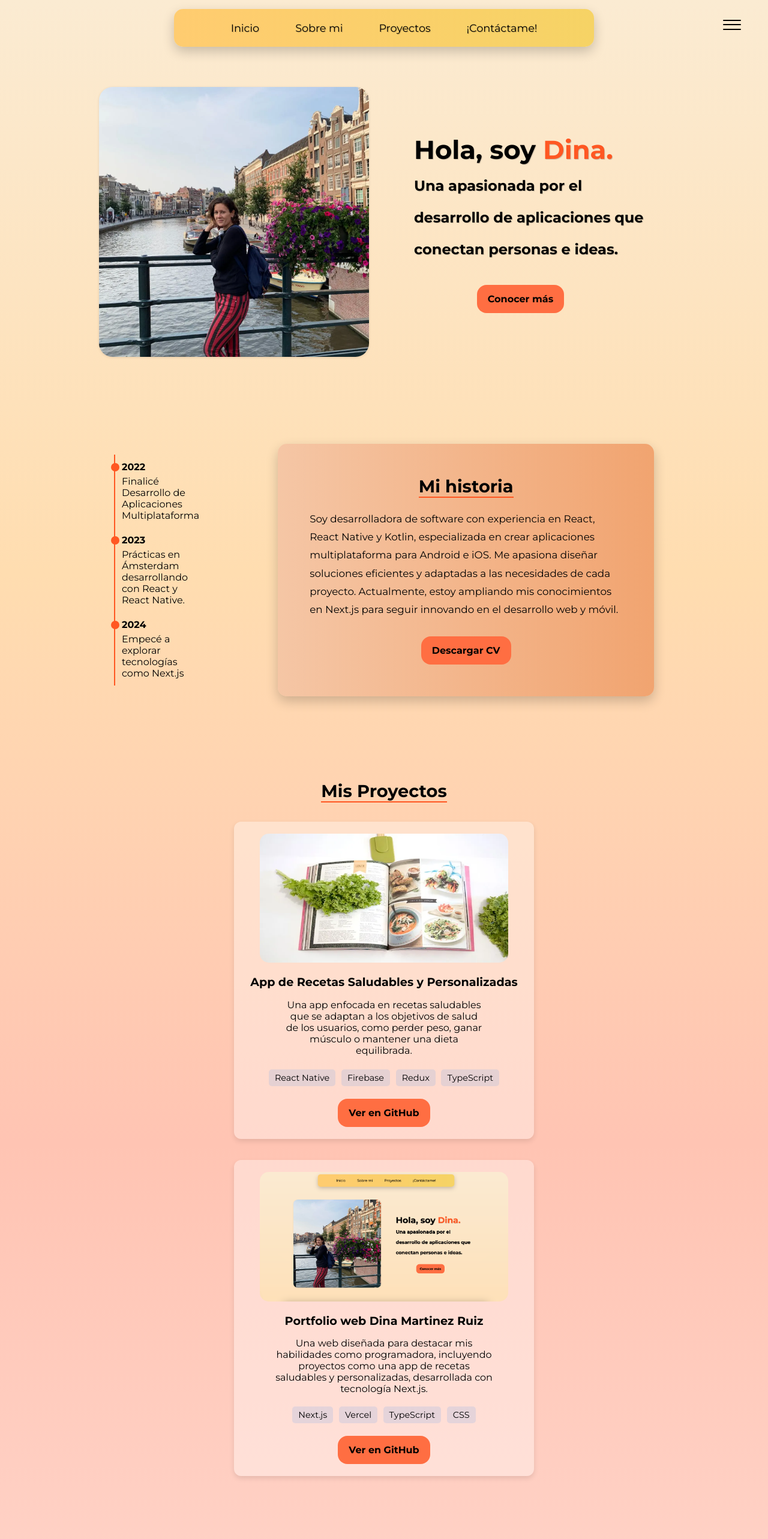
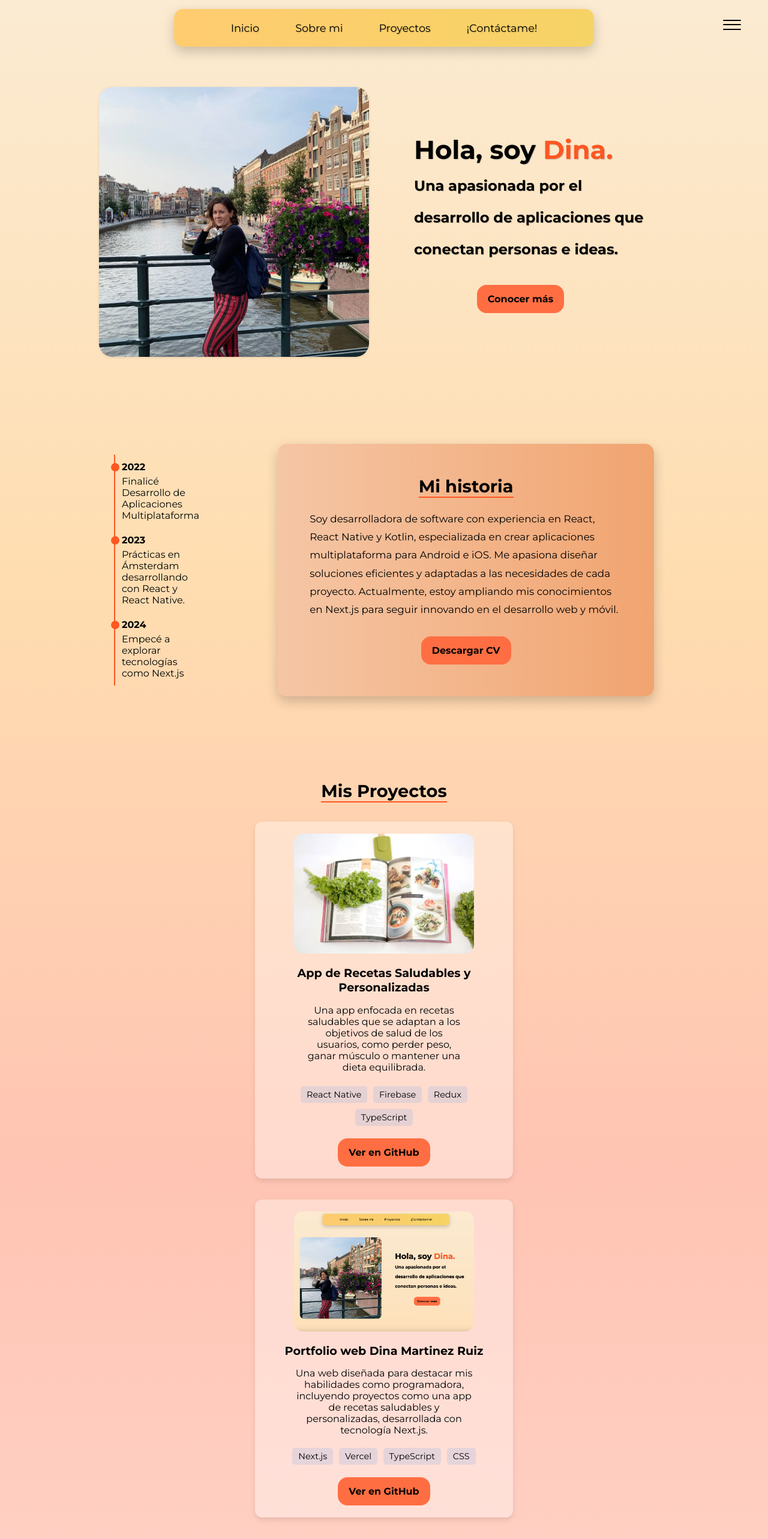
Before and after one commit to LavryDam/my-portfolio-web, a Next.js app: page / in a window 1280 px wide. Shown: the top 2566 px of the page at 60% size. Built offline with nearby package versions, Linux system fonts and the light colour scheme.

Commit message:
fix:global and project page

```diff
--- a/app/globals.css
+++ b/app/globals.css
@@ -134,14 +134,19 @@ body {
     }
 
     .overlay-text {
-        font-size: 1.5rem;
-        padding: 10px 20px;
+        font-size: 1.3rem;
+        padding: 10px 32px;
         margin-top: 20px;
+    }
+
+    .small-text {
+        font-size: 1.2rem;
     }
 
     .bottom-link {
         font-size: 0.9rem;
         padding: 10px 14px;
+        margin-left: 33px;
     }
 
 }
--- a/app/proyectos/project.css
+++ b/app/proyectos/project.css
@@ -18,6 +18,7 @@
 .tarjeta-proyecto img {
   border-radius: 15px;
   margin-bottom: 1rem;
+  object-fit: cover;
 }
 
 .contenedor-proyectos {
@@ -30,7 +31,7 @@
   background-color: rgba(255, 255, 255, 0.352);
   border-radius: 12px;
   box-shadow: 0 4px 8px rgba(0, 0, 0, 0.1);
-  max-width: 500px;
+  max-width: 430px;
   padding: 20px;
   transition: transform 0.3s, box-shadow 0.3s;
 }
@@ -119,12 +120,11 @@
   }
 
   .imagen-proyecto-1 {
-    width: 99%;
-    height: 180px;
+    width: 89%;
+    height: 137px;
   }
 
   .imagen-proyecto-2 {
-    width: 60%;
     height: 50%;
   }
 
--- a/app/proyectos/project.tsx
+++ b/app/proyectos/project.tsx
@@ -15,8 +15,8 @@ function ProyectosPage() {
                     <Image
                         className="imagen-proyecto-1"
                         src="/images/libroRecetas.webp"
-                        width={415}
-                        height={215}
+                        width={300}
+                        height={200}
                         alt="Proyecto de app de recetas saludables"
                         priority
                     />
@@ -42,9 +42,8 @@ function ProyectosPage() {
                     <Image
                         className="imagen-proyecto-2"
                         src="/images/portfolio-web.webp"
-                        layout="responsive"
-                        width={600}
-                        height={300}
+                        width={300}
+                        height={200}
                         alt="Proyecto de portfolio web Dina Martinez Ruiz"
                     />
                     <h2 className="titulo-proyecto">Portfolio web Dina Martinez Ruiz</h2>
```
